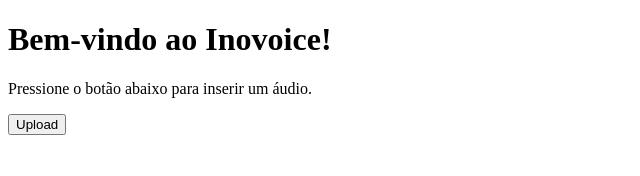
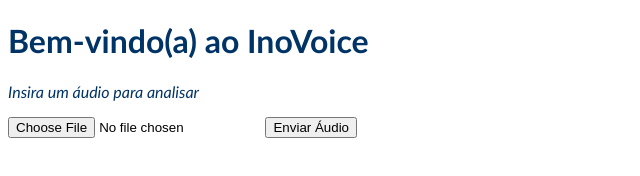
Before and after one commit to FiamaSantos93/cloudsolutionsfiap, a plain HTML site: page botao.html in a window 1280 px wide. Shown: the whole page, without its empty margins (0-640 px from the left). Drawn offline with Linux system fonts and the light colour scheme.

Commit message:
Update botao.html

```diff
--- a/botao.html
+++ b/botao.html
@@ -3,18 +3,44 @@
 <head>
     <meta charset="UTF-8">
     <meta name="viewport" content="width=device-width, initial-scale=1.0">
-    <title>Inovoice</title>
+    <title>Upload de Áudio</title>
+    <style>
+        body {
+            font-family: Arial, sans-serif; /* Fonte padrão para o corpo da página */
+        }
+        h1 {
+            font-family: 'Candara', sans-serif; /* Fonte Candara para o título */
+            color: #003366; /* Cor Azul Marinho */
+            font-weight: bold; /* Texto em negrito */
+        }
+        p {
+            font-family: 'Candara', sans-serif; /* Fonte Candara para o parágrafo */
+            font-style: italic; /* Texto em itálico */
+            color: #003366; /* Cor Azul Marinho */
+        }
+    </style>
 </head>
 <body>
-    <h1>Bem-vindo ao Inovoice!</h1>
-    <p>Pressione o botão abaixo para inserir um áudio.</p>
-    <button onclick="playAudio()">Upload</button>
-    <audio id="audio" src="audio.mp3"></audio>
+    <h1>Bem-vindo(a) ao InoVoice</h1>
+    <p>Insira um áudio para analisar</p>
+    <form id="uploadForm" enctype="multipart/form-data">
+        <input type="file" id="audioFile" name="audioFile" accept="audio/*" required>
+        <button type="button" onclick="uploadAudio()">Enviar Áudio</button>
+    </form>
 
     <script>
-        function playAudio() {
-            var audio = document.getElementById('audio');
-            audio.play();
+        function uploadAudio() {
+            var formData = new FormData(document.getElementById('uploadForm'));
+            fetch('http://your-server-endpoint/upload', {
+                method: 'POST',
+                body: formData
+            }).then(response => response.json())
+              .then(data => {
+                  alert('Áudio enviado com sucesso!');
+                  console.log(data);
+              }).catch(error => {
+                  console.error('Erro ao enviar áudio:', error);
+              });
         }
     </script>
 </body>
```
